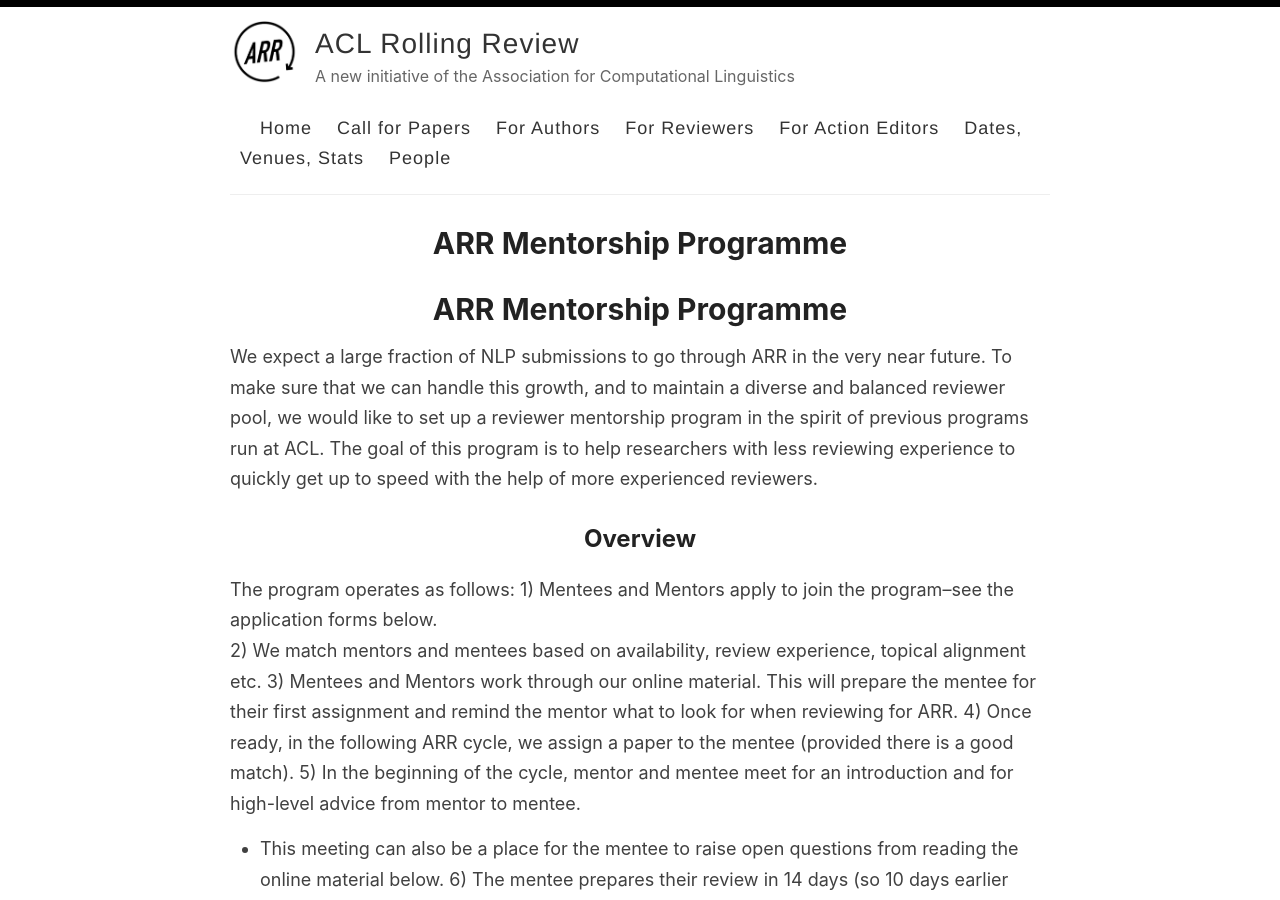
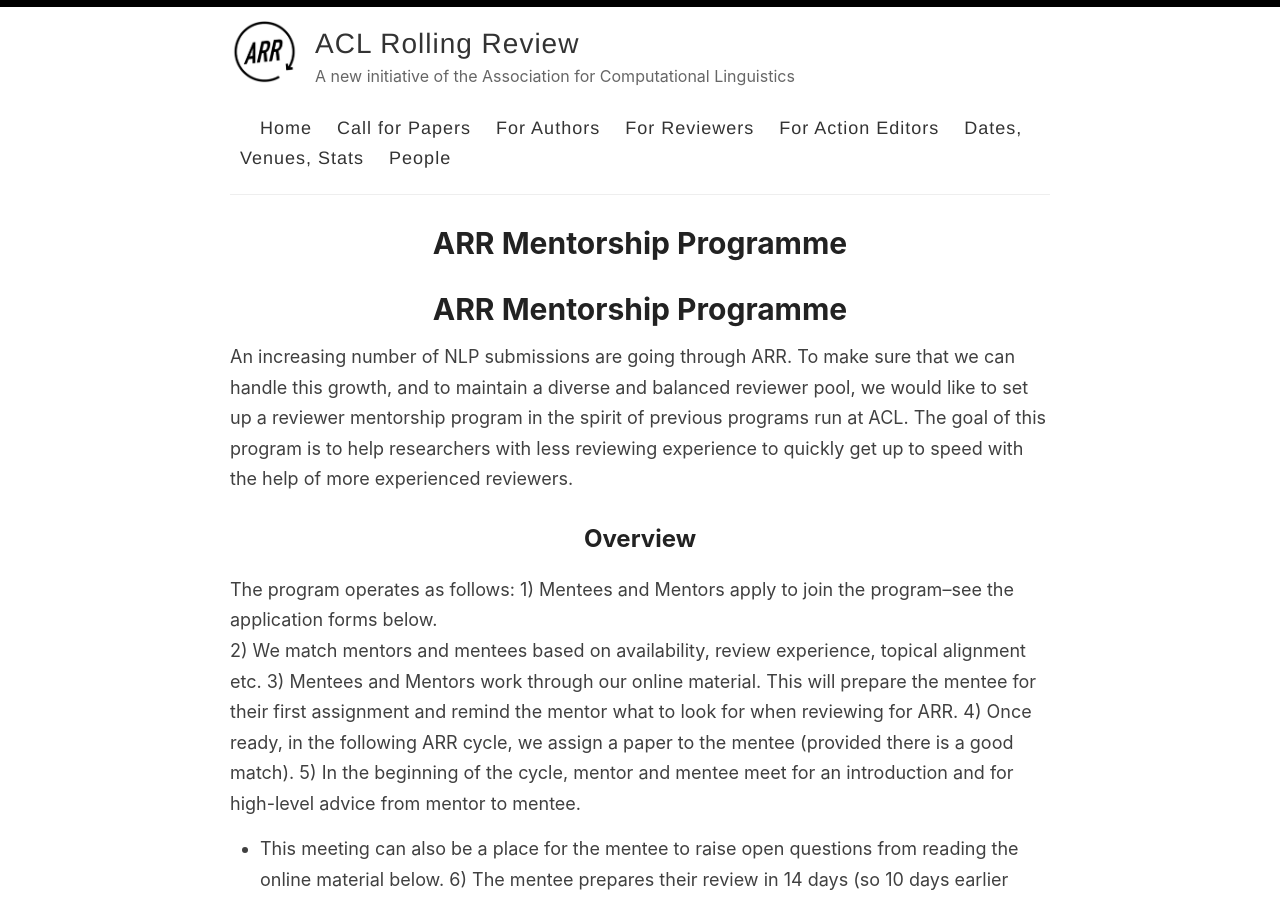
Before and after one commit to amitmerchant1990/reverie, a Jekyll site: the page built from mentorship.md, in a window 1280 px wide and 900 px high. Built offline with Jekyll 4.4.1, drawn with Linux system fonts in a browser that asks for light colours; our own code applies the rules of GitHub Pages for plain Markdown files.

Commit message:
Update mentorship.md

```diff
--- a/mentorship.md
+++ b/mentorship.md
@@ -1,6 +1,6 @@
 # ARR Mentorship Programme
 
-We expect a large fraction of NLP submissions to go through ARR in the very near future. To make sure that we can handle this growth, and to maintain a diverse and balanced reviewer pool, we would like to set up a reviewer mentorship program in the spirit of previous programs run at ACL. The goal of this program is to help researchers with less reviewing experience to quickly get up to speed with the help of more experienced reviewers.
+An increasing number of NLP submissions are going through ARR. To make sure that we can handle this growth, and to maintain a diverse and balanced reviewer pool, we would like to set up a reviewer mentorship program in the spirit of previous programs run at ACL. The goal of this program is to help researchers with less reviewing experience to quickly get up to speed with the help of more experienced reviewers.
 ## Overview
 The program operates as follows:
 1) Mentees and Mentors apply to join the program--see the application forms below.
```
